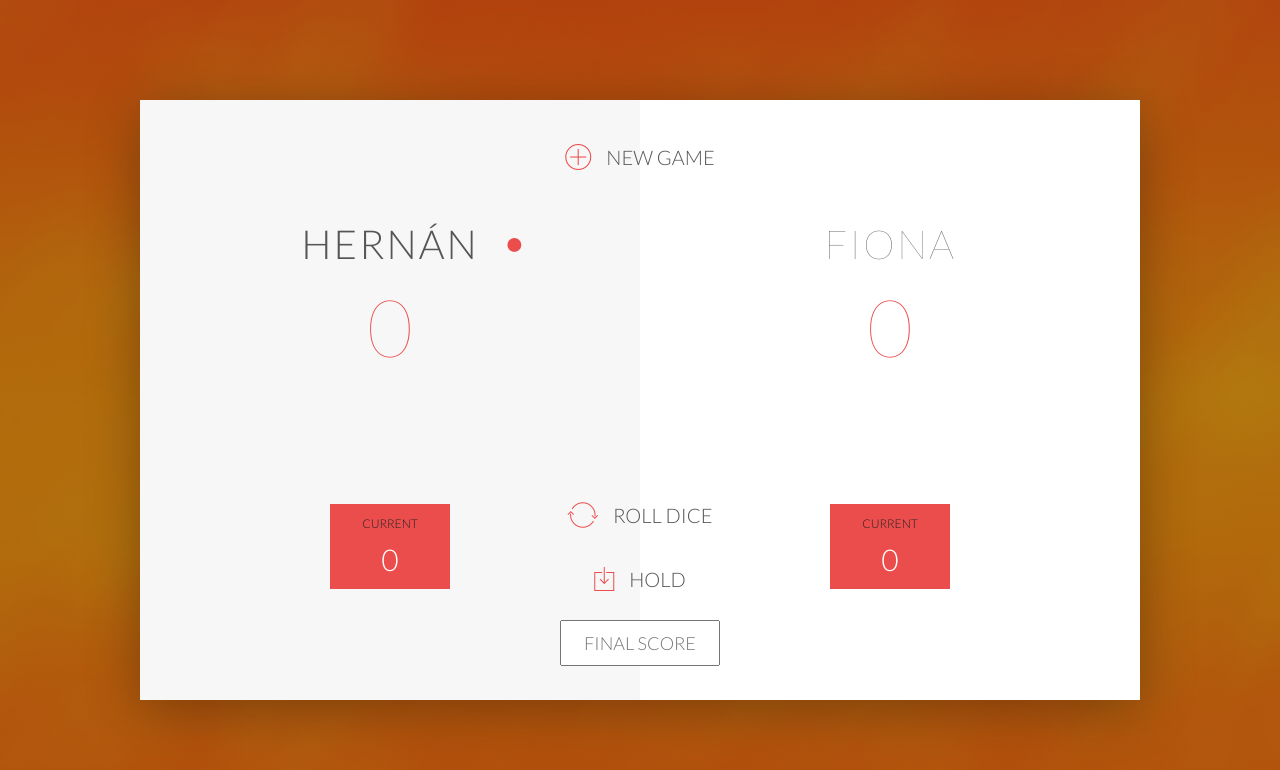
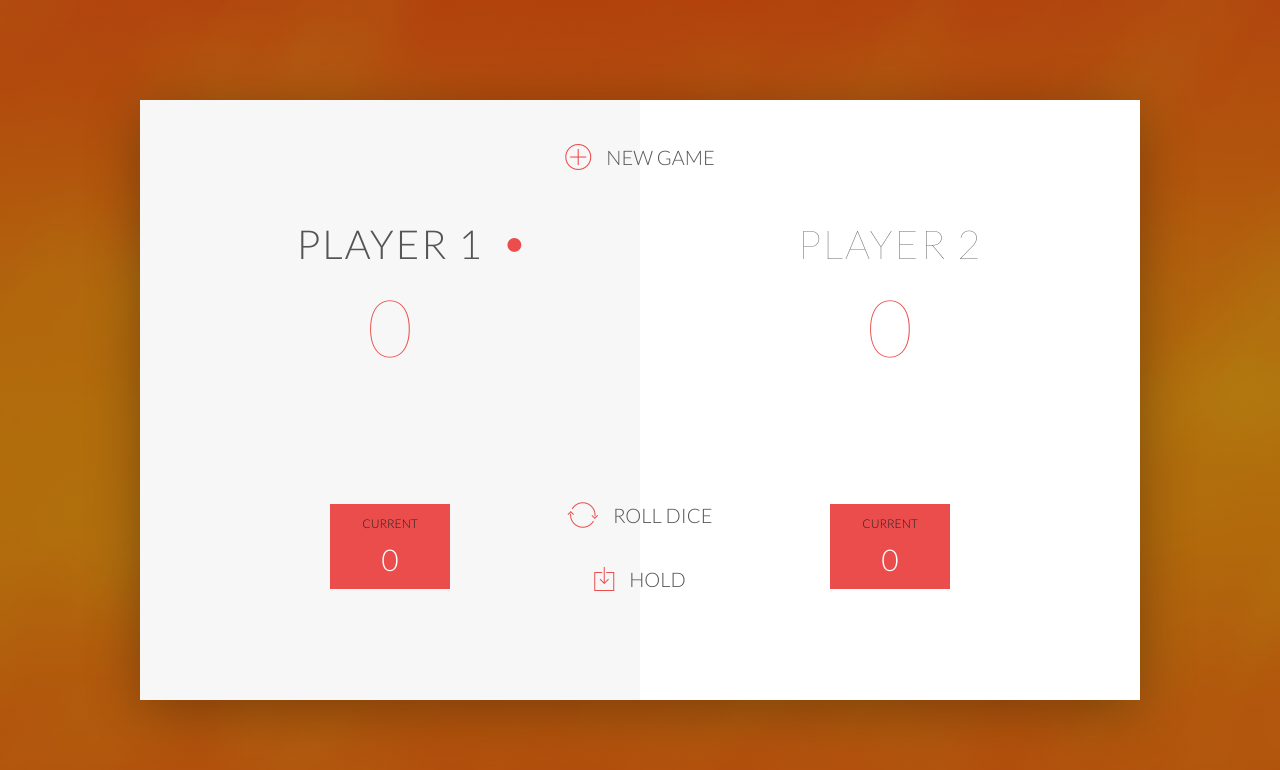
Before and after one commit to fleko24/Pig-Game, a plain HTML site: page index.html in a window 1280 px wide. Drawn offline with nearby package versions, Linux system fonts and the light colour scheme.

Commit message:
End. Working well

```diff
--- a/index.html
+++ b/index.html
@@ -33,8 +33,6 @@
             <button class="btn-roll"><i class="ion-ios-loop"></i>Roll dice</button>
             <button class="btn-hold"><i class="ion-ios-download-outline"></i>Hold</button>
 
-            <input type="text" placeholder="Final score" class="final-score">
-
             <img src="./resources/img/dice-5.png" alt="Dice" class="dice">
 
         </div>
--- a/scripts/app.js
+++ b/scripts/app.js
@@ -1,16 +1,10 @@
-var scores = [0,0];
-var roundScore = 0;
-var activePlayer = 0;
+var scores, roundScore, activePlayer, gamePlaying;
 
-// Hide the dice
-document.querySelector('.dice').style.display= 'none';
-
-document.getElementById('score-0').textContent = '0';
-document.getElementById('score-1').textContent = '0';
-document.getElementById('current-0').textContent = '0';
-document.getElementById('current-1').textContent = '0';
+init();
 
 document.querySelector('.btn-roll').addEventListener('click', function(){
+
+    if (gamePlaying) {
         //1. Random Number
         var dice = Math.floor(Math.random()*6)+1;
         //2. Display result
@@ -26,14 +20,17 @@ document.querySelector('.btn-roll').addEventListener('click', function(){
                 //Next player
                 nextPlayer();
                }
+    }
+
 });
 
 document.querySelector('.btn-hold').addEventListener('click', function(){
+
+    if (gamePlaying){
       //Add current Score to Global Score
        scores[activePlayer]+= roundScore;
        //Update the UI
        document.querySelector('#score-'+ activePlayer).textContent = scores[activePlayer];
-
        //Check if player won the game
        if (scores[activePlayer]>=20)
        {
@@ -41,9 +38,11 @@ document.querySelector('.btn-hold').addEventListener('click', function(){
            document.querySelector('.dice').style.display = 'none';
            document.querySelector('.player-'+activePlayer+'-panel').classList.add('winner');
            document.querySelector('.player-'+activePlayer+'-panel').classList.remove('active');
+           gamePlaying = false;
        } else {
                 //Next PlAYER
                 nextPlayer();
+              }
     }
 });
 
@@ -56,3 +55,28 @@ function nextPlayer(){
     document.querySelector('.player-'+ activePlayer +'-panel').classList.add('active');
     document.querySelector('.dice').style.display = 'none';
 }
+
+function init(){
+    scores = [0,0];
+    roundScore = 0;
+    activePlayer = 0;
+    gamePlaying = true;
+    // Hide the dice
+    document.querySelector('.dice').style.display= 'none';
+    document.getElementById('score-0').textContent = '0';
+    document.getElementById('score-1').textContent = '0';
+    document.getElementById('current-0').textContent = '0';
+    document.getElementById('current-1').textContent = '0';
+    document.querySelector('#name-0').textContent = 'Player 1';
+    document.querySelector('#name-1').textContent = 'Player 2';
+
+    document.querySelector('.player-0-panel').classList.remove('winner');
+    document.querySelector('.player-0-panel').classList.remove('active');
+    document.querySelector('.player-0-panel').classList.add('active');
+
+    document.querySelector('.player-1-panel').classList.remove('winner');
+    document.querySelector('.player-1-panel').classList.remove('active');
+
+}
+
+document.querySelector('.btn-new').addEventListener('click', init);
```
Lines whose indentation alone changed are shown as unchanged.
